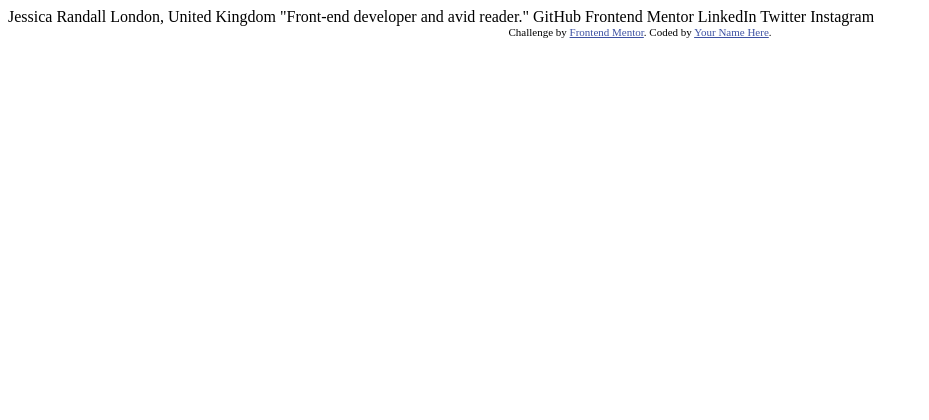
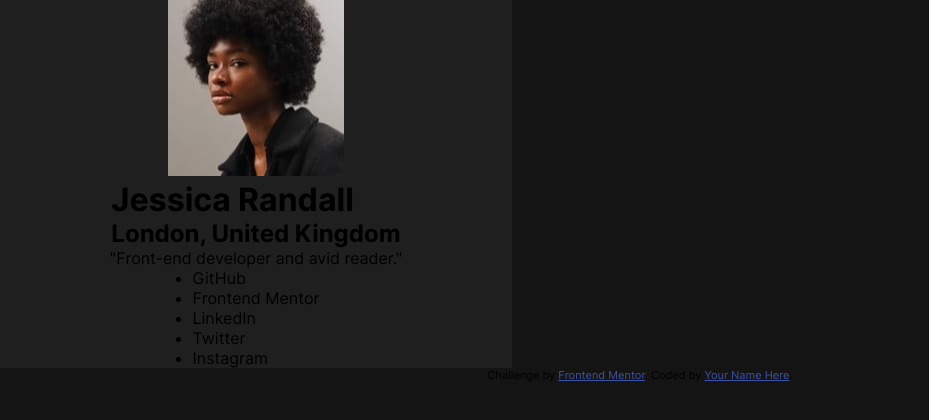
Before and after one commit to Meseriasul19/social-links-profile, a plain HTML site: page index.html in a window 1280 px wide. Shown: the whole page, without its empty margins (0-929 px from the left). Drawn offline with Linux system fonts and the light colour scheme.

Commit message:
project base structure

```diff
--- a/index.html
+++ b/index.html
@@ -18,15 +18,32 @@
 </head>
 <body>
 
-  Jessica Randall
-  London, United Kingdom
-  "Front-end developer and avid reader."
+  <main class="container">
 
-  GitHub
-  Frontend Mentor
-  LinkedIn
-  Twitter
-  Instagram
+    <div>
+      <img src="./assets/images/avatar-jessica.jpeg" alt="avatar">
+    </div>
+
+    <div>
+      <h1>Jessica Randall</h1>
+      <h2>London, United Kingdom</h2>
+    </div>
+
+    <div>
+      <p>"Front-end developer and avid reader."</p>
+    </div>
+
+    <div>
+      <ul>
+        <li>GitHub</li>
+        <li>Frontend Mentor</li>
+        <li>LinkedIn</li>
+        <li>Twitter</li>
+        <li>Instagram</li>
+      </ul>
+    </div>
+
+  </main>
 
   <div class="attribution">
     Challenge by <a href="https://www.frontendmentor.io?ref=challenge" target="_blank">Frontend Mentor</a>.
--- a/style.css
+++ b/style.css
@@ -0,0 +1,25 @@
+@font-face {
+    font-family: Inter;
+    src: url(./assets/fonts/Inter-VariableFont_slnt\,wght.ttf);
+}
+
+* {
+    margin: 0;
+    padding: 0;
+}
+
+body {
+    background-color: hsl(0, 0%, 8%);
+    font-family: Inter;
+}
+
+.container {
+    background-color: hsl(0, 0%, 12%);
+
+    display: flex;
+    flex-direction: column;
+    justify-content: center;
+    align-items: center;
+
+    width: 40%;
+}
```
